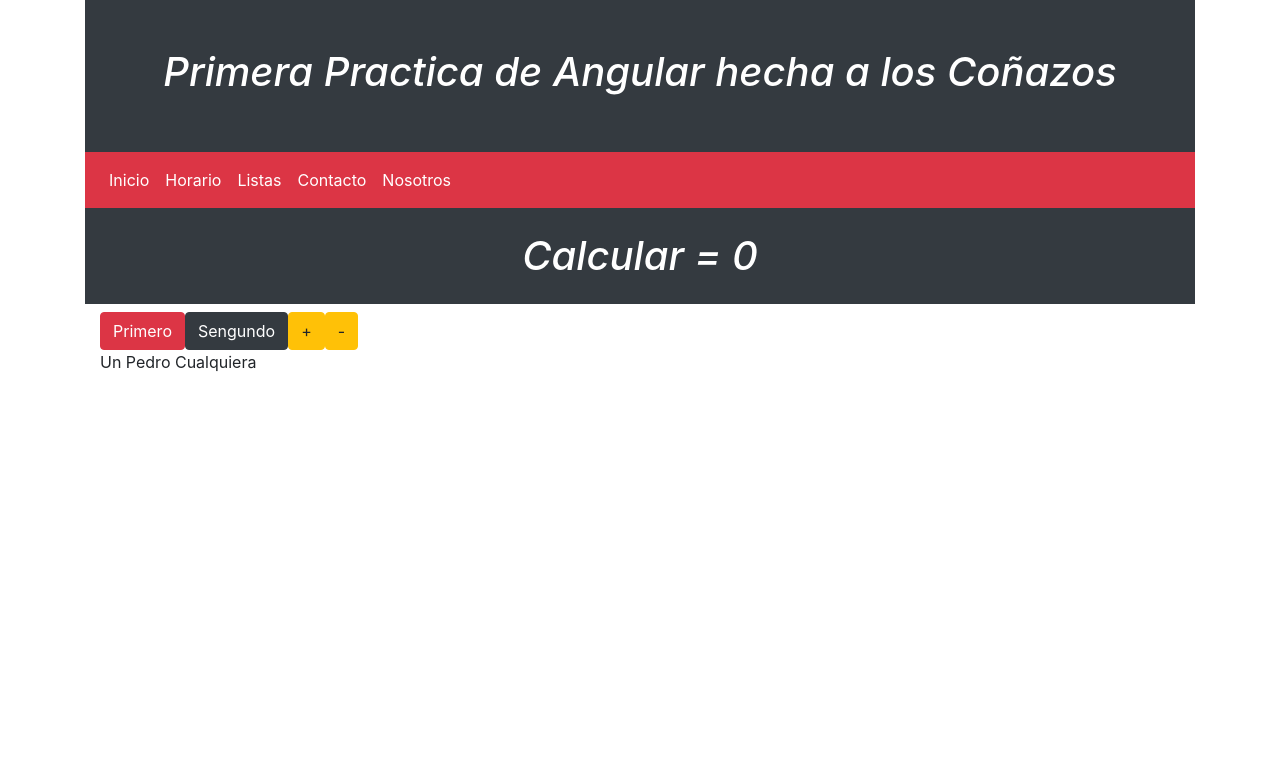
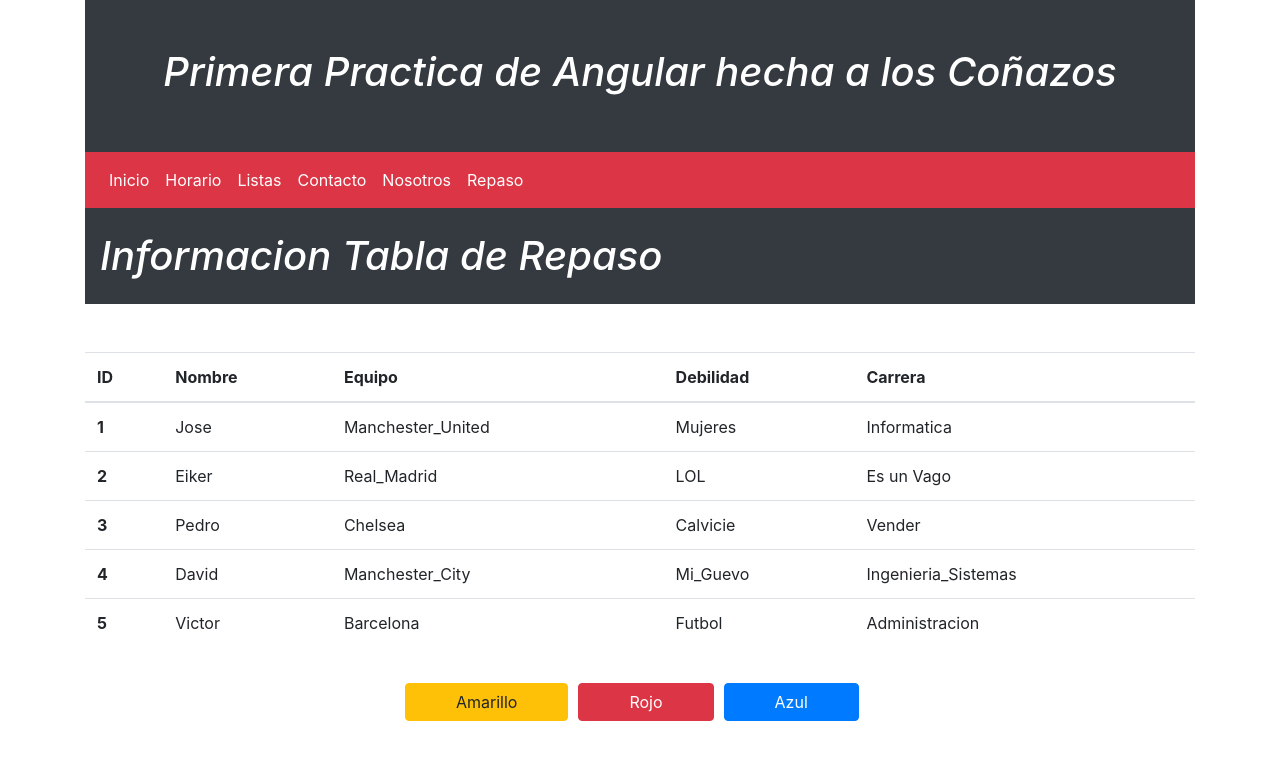
Before and after one commit to jose00796/Angular_My-app_CASA, an Angular app: page /repaso in a window 1280 px wide. Before the commit this address led to /. Shown: the top 760 px of the page. Built offline with nearby package versions, Linux system fonts and the light colour scheme.

Commit message:
Repaso terminado, Creamos un servio_repaso y aplicamos NgFor para llenar una tabla y NgClass para darle comportamiento a los botones

```diff
--- a/src/app/app.module.ts
+++ b/src/app/app.module.ts
@@ -5,6 +5,7 @@ import { RouterModule, Routes } from '@angular/router';
 //Servicios
 
 import { EquipoService } from './equipo.service';
+import { RepasoService } from './repaso.service';
 
 //Componentes
 import { AppComponent } from './app.component';
@@ -24,6 +25,7 @@ const routes: Routes = [
   { path: 'contacto', component: ContactoComponent },
   { path: 'equipo/:id', component: EquipoComponent },
   { path: 'nosotros', component: NosotrosComponent },
+  { path: 'repaso', component: RepasoComponent },
   { path: '', component: InicioComponent, pathMatch: 'full' },
   { path: '**', redirectTo: '/', pathMatch: 'full' },
 ];
@@ -46,7 +48,8 @@ const routes: Routes = [
     RouterModule.forRoot(routes)
   ],
   providers: [
-    EquipoService
+    EquipoService,
+    RepasoService
   ],
   bootstrap: [AppComponent]
 })
--- a/src/app/cabecera/cabecera.component.html
+++ b/src/app/cabecera/cabecera.component.html
@@ -24,6 +24,9 @@
         <li class="nav-item" routerLinkActive = "active">
           <a class="nav-link text-white" [routerLink] = "['/nosotros']" tabindex="-1" aria-disabled="true">Nosotros</a>
         </li>
+        <li class="nav-item" routerLinkActive = "active">
+          <a class="nav-link text-white" [routerLink] = "['/repaso']" tabindex="-1" aria-disabled="true" >Repaso</a>
+        </li>
       </ul>
     </div>
   </nav>
--- a/src/app/directiva-ng/directiva-ng.component.html
+++ b/src/app/directiva-ng/directiva-ng.component.html
@@ -14,6 +14,7 @@
     </ul>
 
     <h1 class="container mt-4 bg-dark text-white text-center display-5 font-italic">AC-Pirata</h1>
+
     <table class="table table-bordered table-hover">
 
         <thead>
--- /dev/null
+++ b/src/app/repaso.service.ts
@@ -0,0 +1,24 @@
+import { Injectable } from '@angular/core';
+
+@Injectable({
+  providedIn: 'root'
+})
+export class RepasoService {
+
+  info:any[] = [
+
+    {Nombre:'Jose', Equipo:'Manchester_United', Debilidad:'Mujeres', Carrera:'Informatica'},
+    {Nombre:'Eiker', Equipo:'Real_Madrid', Debilidad:'LOL', Carrera:'Es un Vago'},
+    {Nombre:'Pedro', Equipo:'Chelsea', Debilidad:'Calvicie', Carrera:'Vender'},
+    {Nombre:'David', Equipo:'Manchester_City', Debilidad:'Mi_Guevo', Carrera:'Ingenieria_Sistemas'},
+    {Nombre:'Victor', Equipo:'Barcelona', Debilidad:'Futbol', Carrera:'Administracion'},
+  ];
+
+  constructor() {
+    console.log('Servicio de REPASO Funcionando Guapo...');
+  }
+
+  GetInfo() {
+    return this.info;
+  }
+}
--- a/src/app/repaso/repaso.component.css
+++ b/src/app/repaso/repaso.component.css
@@ -0,0 +1,23 @@
+.btn-warning{
+    margin-top: 20px;
+    margin-left: 320px;
+    margin-bottom: 20px;
+    padding-left: 50px;
+    padding-right: 50px;
+}
+
+.btn-danger{
+    margin-top: 20px;
+    margin-left: 10px;
+    margin-bottom: 20px;
+    padding-left: 50px;
+    padding-right: 50px;
+}
+
+.btn-primary{
+    margin-top: 20px;
+    margin-left: 10px;
+    margin-bottom: 20px;
+    padding-left: 50px;
+    padding-right: 50px;
+}
--- a/src/app/repaso/repaso.component.html
+++ b/src/app/repaso/repaso.component.html
@@ -1 +1,32 @@
-<p>repaso works!</p>
+<h1 class="container bg-dark text-white py-4 font-italic">Informacion Tabla de Repaso</h1>
+
+<table class="table table-hover mt-5" [ngClass] = "{'bg-warning': cambio == 'Amarillo','bg-danger': cambio == 'Rojo', 'bg-primary': cambio == 'Azul'}">
+
+    <thead>
+      <tr>
+        <th scope="col">ID</th>
+        <th scope="col">Nombre</th>
+        <th scope="col">Equipo</th>
+        <th scope="col">Debilidad</th>
+        <th scope="col">Carrera</th>
+      </tr>
+    </thead>
+
+    <tbody>
+
+    <tr *ngFor = "let item of info; index as i">
+        <th scope="row">{{i +1}}</th>
+        <td>{{item.Nombre}}</td>
+        <td>{{item.Equipo}}</td>
+        <td>{{item.Debilidad}}</td>
+        <td>{{item.Carrera}}</td>
+    </tr>
+
+    </tbody>
+  </table>
+
+  <div>
+    <button class="btn btn-warning" (click) = "cambio = 'Amarillo'">Amarillo</button>
+    <button class="btn btn-danger" (click) = "cambio = 'Rojo'">Rojo</button>
+    <button class="btn btn-primary" (click) = "cambio = 'Azul'">Azul</button>
+  </div>
--- a/src/app/repaso/repaso.component.ts
+++ b/src/app/repaso/repaso.component.ts
@@ -1,4 +1,5 @@
 import { Component, OnInit } from '@angular/core';
+import { RepasoService } from './../repaso.service';
 
 @Component({
   selector: 'app-repaso',
@@ -7,7 +8,12 @@ import { Component, OnInit } from '@angular/core';
 })
 export class RepasoComponent implements OnInit {
 
-  constructor() { }
+  cambio:string;
+  info:any[] = [];
+
+  constructor(private repasar:RepasoService) {
+      this.info = repasar.GetInfo();
+  }
 
   ngOnInit(): void {
   }
```
